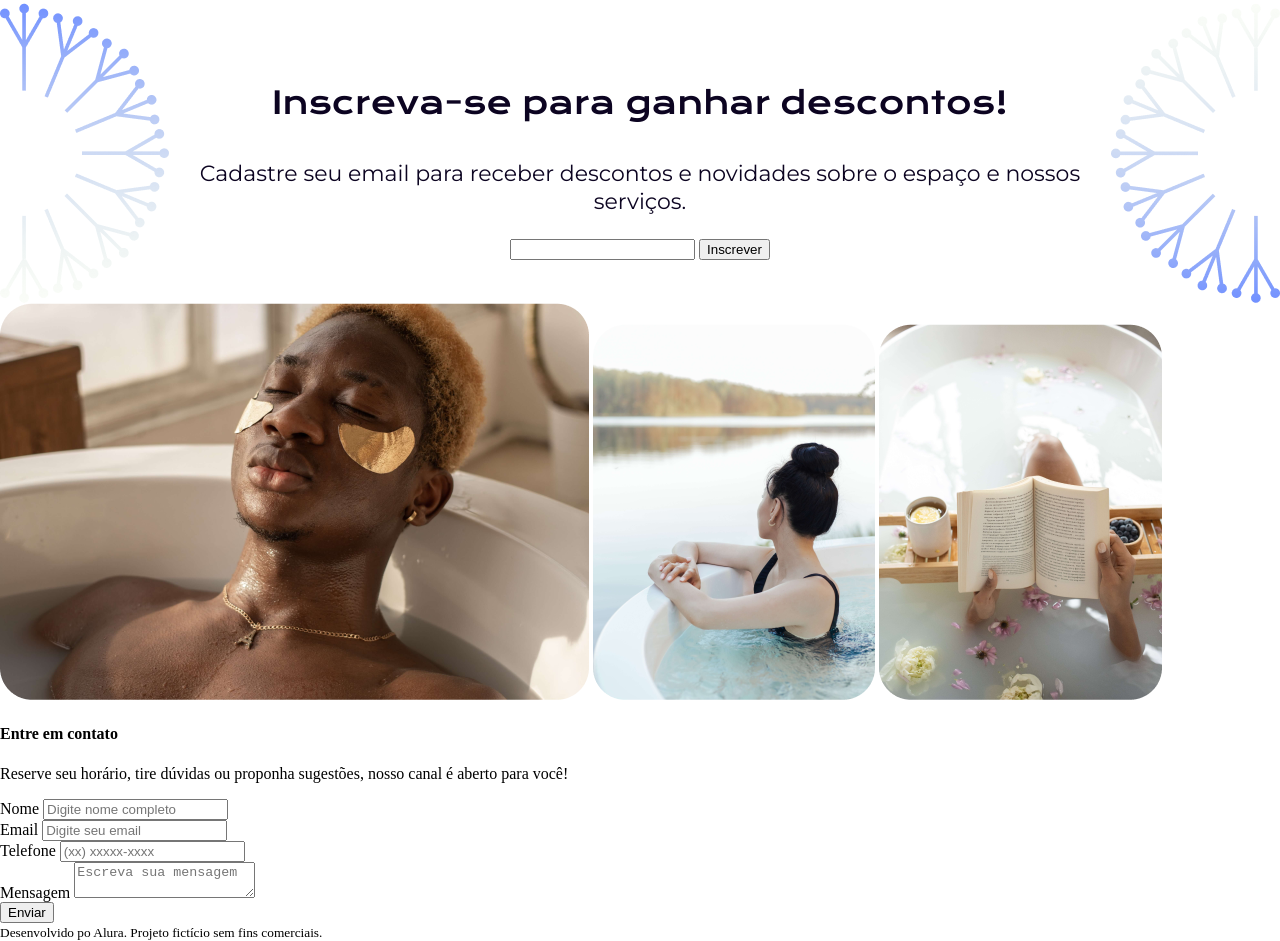
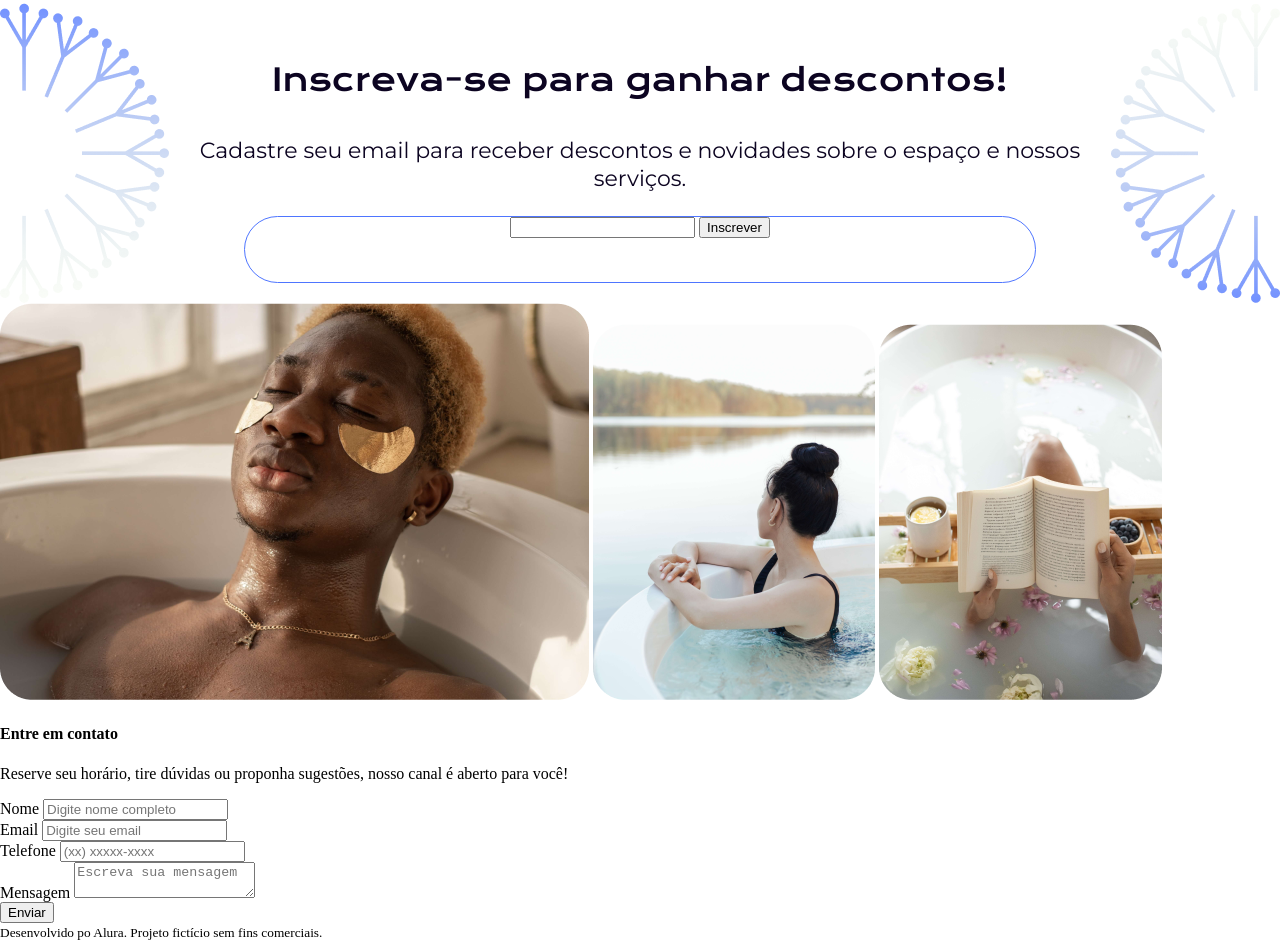
Before and after one commit to viniciusdamascenosouza/calmaria-spa, a plain HTML site: page index.html in a window 1280 px wide. Shown: the part 2426-3367 px from the top of the page. Drawn offline with nearby package versions, Linux system fonts and the light colour scheme.

Commit message:
Escopo botão de inscrever

```diff
--- a/styles/components/_desconto.scss
+++ b/styles/components/_desconto.scss
@@ -1,6 +1,5 @@
 @use "../abstract/variaveis";
 @use "../abstract/mixins";
-
 
 #desconto {
     @include mixins.flex-box(none, space-between, center);
@@ -10,12 +9,21 @@
 
         h4 {
             @include mixins.fonte-style(31px, variaveis.$ft-titulos, 400, variaveis.$cor-primaria);
-            line-height: 100%
+            line-height: 100%;
         }
 
         p {
             @include mixins.fonte-style(22px, variaveis.$ft-textos, 400, variaveis.$cor-primaria);
             line-height: 130%;
         }
+
+        .input-btn {
+            $largura-input: 790px;
+            width: $largura-input;
+            height: 65px;
+            border: 1px solid variaveis.$cor-secundaria;
+            border-radius: 65px;
+            margin: 0 auto;
+        }
     }
 }
```
Also changed, not shown: styles/styles.css, 1 other file.
